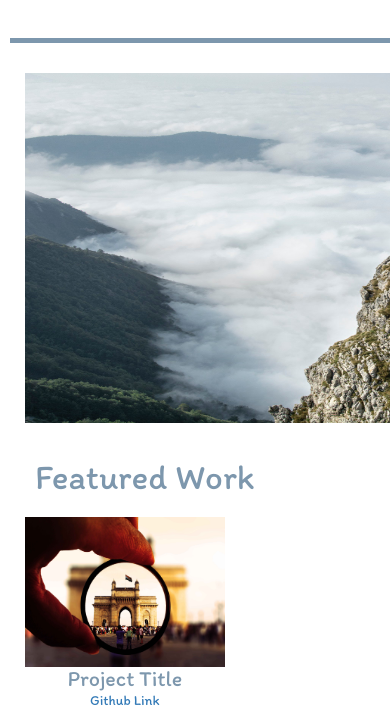
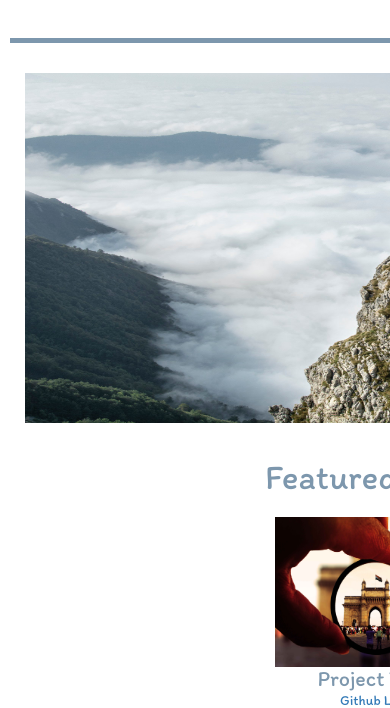
Before and after one commit to jtorre20/udacity-portfolio, a plain HTML site: page index.html in a window 390 px wide. Shown: the part 112-820 px from the top of the page. Drawn offline with nearby package versions, Linux system fonts and the light colour scheme.

Commit message:
finished media queries

```diff
--- a/style.css
+++ b/style.css
@@ -196,5 +196,13 @@ header {
 }
 
 @media only screen and (max-width: 768px) {
-  .container
+  .featured-work h2 {
+    font-size: 35px;
+    left: 250px;
+  }
+
+  .container .projects {
+    left: 250px;
+    /* right: 50%; */
+  }
 }
```
